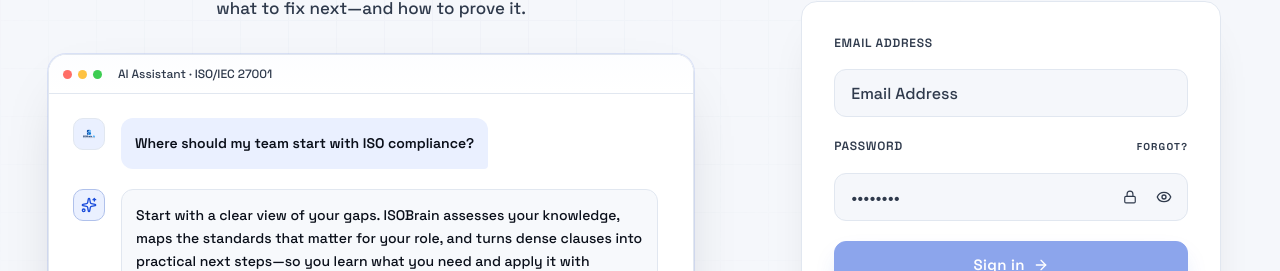
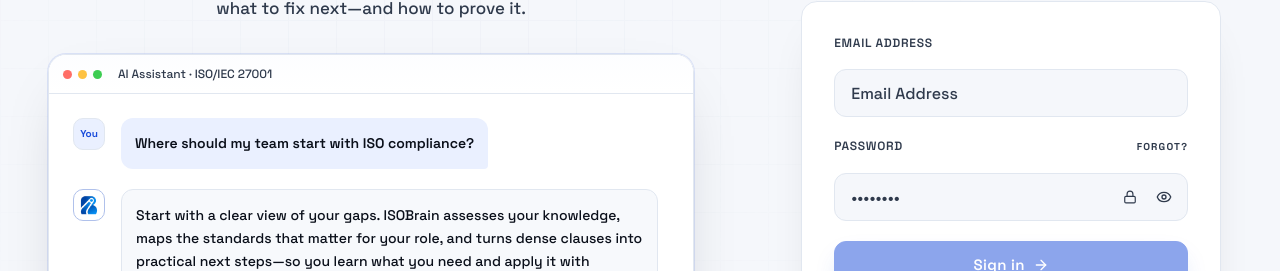
Before and after one commit to shahmeer631/iso-frontend, a Next.js app: page /en/auth/login in a window 1280 px wide. Shown: the part 460-731 px from the top of the page. Built offline with nearby package versions, Linux system fonts and the light colour scheme; no server answers.

Commit message:
fix updated logo for ask ai chat

```diff
--- a/components/landing-page-components/AISimulation.tsx
+++ b/components/landing-page-components/AISimulation.tsx
@@ -1,6 +1,5 @@
 "use client";
 
-import { Sparkles } from "lucide-react";
 import Image from "next/image";
 
 interface AISimulationProps {
@@ -32,13 +31,7 @@ const AISimulation = ({ customQuery, customResponse }: AISimulationProps) => {
       <div className="min-h-[280px] space-y-4 bg-[var(--ib-card)] p-4 sm:min-h-[320px] sm:space-y-5 sm:p-6">
         <div className="flex items-start gap-3 sm:gap-4">
           <div className="flex h-7 w-7 shrink-0 items-center justify-center rounded-[10px] border border-[var(--ib-line)] bg-[var(--ib-accbg)] sm:h-8 sm:w-8">
-            <Image
-              src="/Icon.png"
-              alt="User"
-              width={14}
-              height={14}
-              className="sm:h-4 sm:w-4"
-            />
+            <span className="text-[10px] font-bold text-[var(--ib-acc)]">You</span>
           </div>
           <p className="max-w-[90%] rounded-[12px_12px_4px_12px] bg-[var(--ib-accbg)] p-3 text-xs font-semibold leading-relaxed text-[var(--ib-ink)] sm:p-3.5 sm:text-sm">
             {query}
@@ -46,8 +39,15 @@ const AISimulation = ({ customQuery, customResponse }: AISimulationProps) => {
         </div>
 
         <div className="flex items-start gap-3 sm:gap-4">
-          <div className="flex h-7 w-7 shrink-0 items-center justify-center rounded-[10px] border border-[color-mix(in_srgb,var(--ib-acc)_25%,var(--ib-line))] bg-[var(--ib-accbg)] sm:h-8 sm:w-8">
-            <Sparkles className="h-3.5 w-3.5 text-[var(--ib-acc)] sm:h-4 sm:w-4" />
+          <div className="flex h-7 w-7 shrink-0 items-center justify-center rounded-[10px] border border-[color-mix(in_srgb,var(--ib-acc)_25%,var(--ib-line))] bg-white sm:h-8 sm:w-8">
+            <Image
+              src="/isobrain-mark.png"
+              alt="ISOBrain AI"
+              width={18}
+              height={18}
+              className="object-contain sm:h-5 sm:w-5"
+              unoptimized
+            />
           </div>
           <p className="max-w-[90%] whitespace-pre-wrap rounded-[12px_12px_12px_4px] border border-[var(--ib-line)] bg-[color-mix(in_srgb,var(--ib-bg)_80%,var(--ib-card))] p-3 text-xs font-medium leading-relaxed text-[var(--ib-ink)] sm:p-3.5 sm:text-sm">
             {answer}
--- a/components/landing-page-components/GlobalChatbot.tsx
+++ b/components/landing-page-components/GlobalChatbot.tsx
@@ -545,8 +545,15 @@ export default function GlobalChatbot() {
           >
             <div className="relative z-[1] flex shrink-0 items-center justify-between gap-3 border-b border-[var(--ib-line)] bg-[linear-gradient(180deg,var(--ib-card)_0%,color-mix(in_srgb,var(--ib-card)_88%,var(--ib-accbg))_100%)] px-4 py-3.5">
               <div className="flex min-w-0 items-center gap-2.5">
-                <div className="flex size-9 shrink-0 items-center justify-center rounded-xl border border-[color-mix(in_srgb,var(--ib-acc)_18%,var(--ib-line))] bg-[var(--ib-accbg)]">
-                  <Image src="/Icon.png" alt="" width={22} height={22} />
+                <div className="flex size-9 shrink-0 items-center justify-center rounded-xl border border-[color-mix(in_srgb,var(--ib-acc)_18%,var(--ib-line))] bg-white">
+                  <Image
+                    src="/isobrain-mark.png"
+                    alt=""
+                    width={22}
+                    height={22}
+                    className="object-contain"
+                    unoptimized
+                  />
                 </div>
                 <div className="min-w-0">
                   <span className="block text-[13px] font-bold leading-tight text-[var(--ib-ink)] sm:text-sm">
@@ -590,8 +597,15 @@ export default function GlobalChatbot() {
             >
               {chatHistory.length === 0 ? (
                 <div className="flex h-full flex-col items-center justify-center px-4 text-center">
-                  <div className="mb-4 flex size-16 items-center justify-center rounded-full border border-[color-mix(in_srgb,var(--ib-acc)_16%,var(--ib-line))] bg-[var(--ib-accbg)]">
-                    <Image src="/Icon.png" alt="" width={32} height={32} />
+                  <div className="mb-4 flex size-16 items-center justify-center rounded-full border border-[color-mix(in_srgb,var(--ib-acc)_16%,var(--ib-line))] bg-white">
+                    <Image
+                      src="/isobrain-mark.png"
+                      alt=""
+                      width={40}
+                      height={40}
+                      className="object-contain"
+                      unoptimized
+                    />
                   </div>
                   <h3 className="chat-greeting-text mb-2 text-[15px] font-bold leading-snug tracking-[-0.01em]">
                     How can I help you today?
@@ -821,16 +835,17 @@ export default function GlobalChatbot() {
                   Ask AI
                 </span>
                 <span
-                  className="relative flex size-11 shrink-0 items-center justify-center overflow-hidden rounded-full bg-white/20 ring-2 ring-white/30"
+                  className="relative flex size-11 shrink-0 items-center justify-center overflow-hidden rounded-full bg-white ring-2 ring-white/40"
                   aria-hidden
                 >
-                  <span className="ask-ai-orb absolute inset-0 rounded-full bg-[radial-gradient(circle_at_30%_30%,rgba(255,255,255,0.7),transparent_55%),radial-gradient(circle_at_70%_70%,rgba(255,255,255,0.35),transparent_50%)] opacity-95" />
                   <Image
-                    src="/Icon.png"
+                    src="/isobrain-mark.png"
                     alt=""
-                    width={28}
-                    height={28}
-                    className="relative z-[1] size-7 object-contain"
+                    width={30}
+                    height={30}
+                    className="size-[30px] object-contain"
+                    unoptimized
+                    priority
                   />
                 </span>
               </button>
--- a/components/landing-page-components/HeroAIPreview.tsx
+++ b/components/landing-page-components/HeroAIPreview.tsx
@@ -150,13 +150,14 @@ export default function HeroAIPreview() {
 
             {/* AI row */}
             <div className="flex items-start gap-2.5">
-              <div className="relative mt-0.5 flex size-8 shrink-0 items-center justify-center overflow-hidden rounded-[10px] border border-[color-mix(in_srgb,var(--ib-acc)_25%,var(--ib-line))] bg-[var(--ib-accbg)] shadow-sm">
+              <div className="relative mt-0.5 flex size-8 shrink-0 items-center justify-center overflow-hidden rounded-[10px] border border-[color-mix(in_srgb,var(--ib-acc)_25%,var(--ib-line))] bg-white shadow-sm">
                 <Image
-                  src="/Icon.png"
+                  src="/isobrain-mark.png"
                   alt=""
-                  width={18}
-                  height={18}
+                  width={22}
+                  height={22}
                   className="object-contain"
+                  unoptimized
                 />
               </div>
 
```
Also changed, not shown: public/isobrain-mark.png (added).
